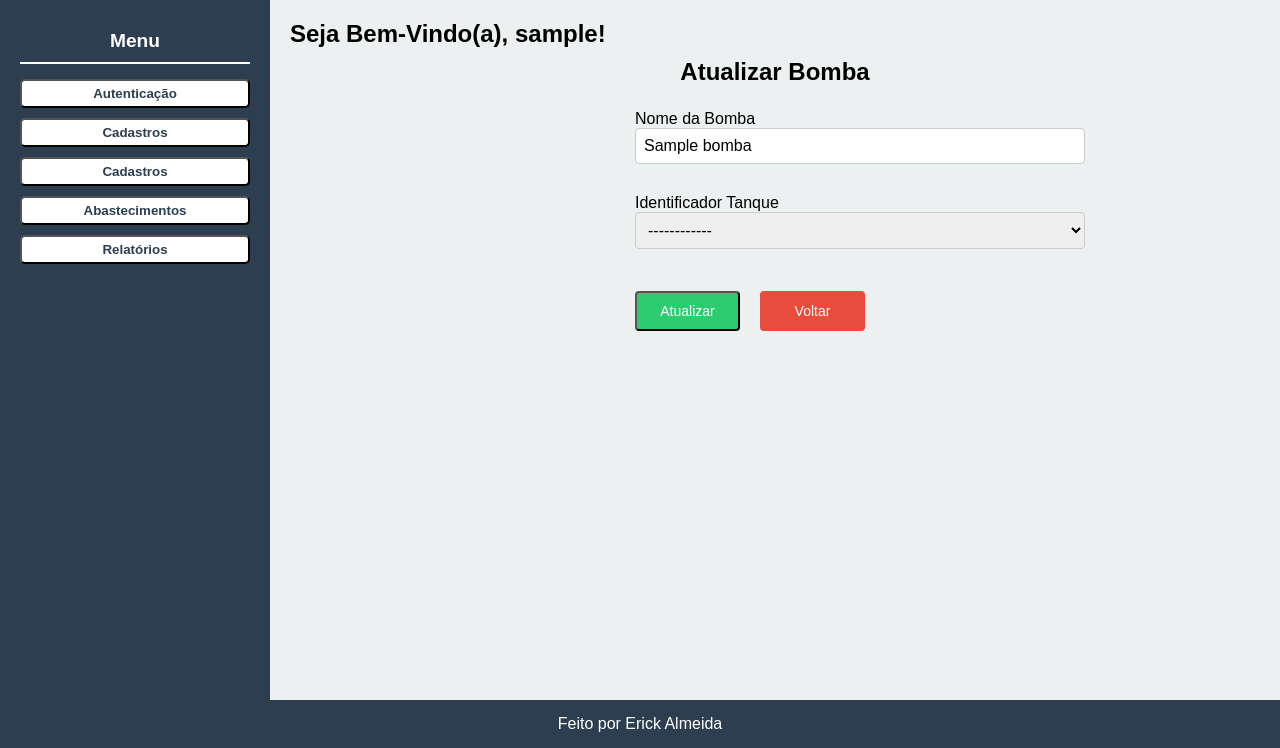
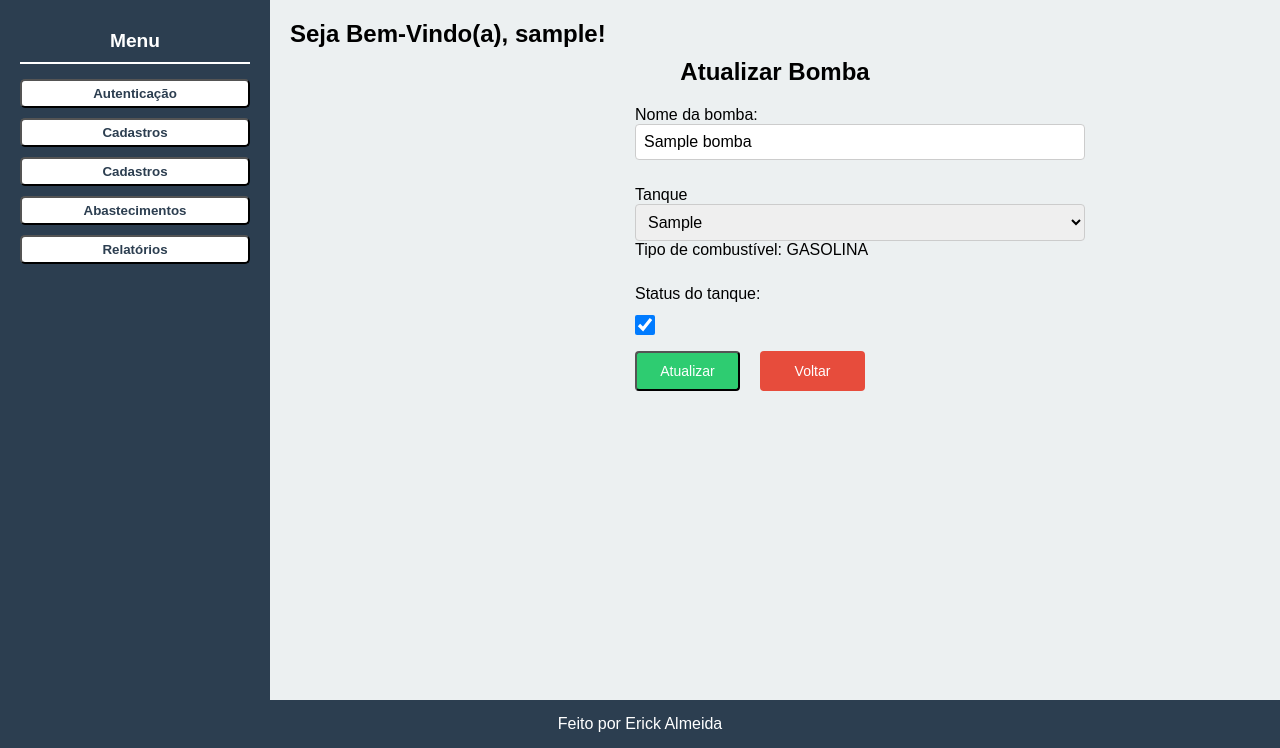
Before and after one commit to ErickIgles/teste-junior-gerenciamento-abastecimento, a Django app: page /cadastros/bombas/atualizar/1/ in a window 1280 px wide. Shown: the part 56-804 px from the top of the page. Run offline with Django 4.2, Linux system fonts and the light colour scheme; a user stored in the database is signed in; tables that the repository leaves empty hold one stand-in row (values such as "Sample post").

Commit message:
refactor: melhora form atualização com renderização dinâmica e exibição do tipo de combustível via script

```diff
--- a/src/cadastros/bombas/templates/bombas/form_update.html
+++ b/src/cadastros/bombas/templates/bombas/form_update.html
@@ -2,39 +2,97 @@
 {% load static %}
 
 {% block main %}
+
     <h2 class="form__titulo">Atualizar Bomba</h2>
 
     <form method="POST" class="form" action="{% url 'cadastros:bombas:atualizar' bomba.pk %}">
         {% csrf_token %}
 
-        <div class="form__group">
-            <label for="id_nome_bomba" class="form__label">Nome da Bomba</label>
-            <input class="form__input" type="text" name="nome_bomba" required id="id_nome_bomba" value="{{ bomba.nome_bomba }}">
-        </div>
+        {% for field in form %}
+            <div
+                class="form__group">
+                {% if field.name == 'tanque' %}
+                    <label
+                        for="{{ field.id_for_label }}"
+                    >
+                        {{ field.label }}
+                    </label>
+                    <select
+                        name="{{ field.html_name }}"
+                        id="{{ field.id_for_label }}"
+                        class="form__input"
+                    >
+                        <option
+                            value=""
+                        >
+                            ---------
+                        </option>
+                        {% for tanque in form.fields.tanque.queryset %}
+                            <option
+                                value="{{ tanque.pk }}"
+                                data-combustivel="{{ tanque.tipo_combustivel.nome_combustivel }}"
+                                {% if field.value == tanque.pk %}
+                                selected
+                                {% endif %}
+                                >
+                                {{ tanque }}
+                            </option>
+                        {% endfor %}
+                    </select>
+                    <p
+                        id="id_info_combustivel"
+                        class="form__info"
+                    >
+                    </p>
 
-        <div class="form__group">
-            <label for="id_tanque" class="form__label">Identificador Tanque</label>
-            <select class="form__select" name="tanque" id="id_tanque" required>
-                <option value="" {% if bomba.tanque.identificador_tanque == "" %}selected{% endif %}>------------</option>
-                {% for tanque in tanques %}
-                    <option
-                    value="{{ tanque.id }}"
-                    {% if tanque.id == bomba.tanque.id %}
-                    selected
+                    {% if field.errors %}
+                        {% for error in field.errors %}
+                            <p>{{ error }}</p>
+                        {% endfor%}
                     {% endif %}
-                    data-combustivel="{{tanque.tipo_combustivel}}"
-                    >{{ tanque.identificador_tanque }}</option>
-                {% endfor %}
-            </select>
-        </div>
+                {% else %}
+                    {{ field.label_tag }}
+                    {{ field }}
+                    {% if field.errors %}
+                        {% for error in field.errors %}
+                            <p>{{ error }}</p>
+                        {% endfor %}
+                    {% endif %}
+                {% endif %}
+            </div>
+        {% endfor %}
 
-        <div class="form__group">
-            <p id="id_info_combustivel" class="form__info"></p>
-        </div>
-
-        <div class="form__actions">
-            <button class="form__button form__button__enviar" type="submit">Atualizar</button>
-            <a href="{% url 'cadastros:bombas:listar' %}" class="form__button form__button__voltar">Voltar</a>
+        <div
+            class="form__actions">
+            <button
+                class="form__button form__button__enviar"
+                type="submit"
+            >
+                Atualizar
+            </button>
+            <a
+                href="{% url 'cadastros:bombas:listar' %}"
+                class="form__button form__button__voltar"
+            >
+                Voltar
+            </a>
         </div>
     </form>
+
+    <script>
+        document.addEventListener('DOMContentLoaded', function () {
+        const selectTanque = document.getElementById('id_tanque');
+        const infoCombustivel = document.getElementById('id_info_combustivel');
+
+        function atualizarInfoCombustivel() {
+        const combustivel = selectTanque.options[selectTanque.selectedIndex].dataset.combustivel;
+        infoCombustivel.textContent = combustivel ? `Tipo de combustível: ${combustivel}` : '';
+        }
+
+        selectTanque.addEventListener('change', atualizarInfoCombustivel);
+
+        // Atualiza ao carregar a página (caso já tenha um tanque selecionado)
+        atualizarInfoCombustivel();
+        });
+    </script>
 {% endblock %}
```
